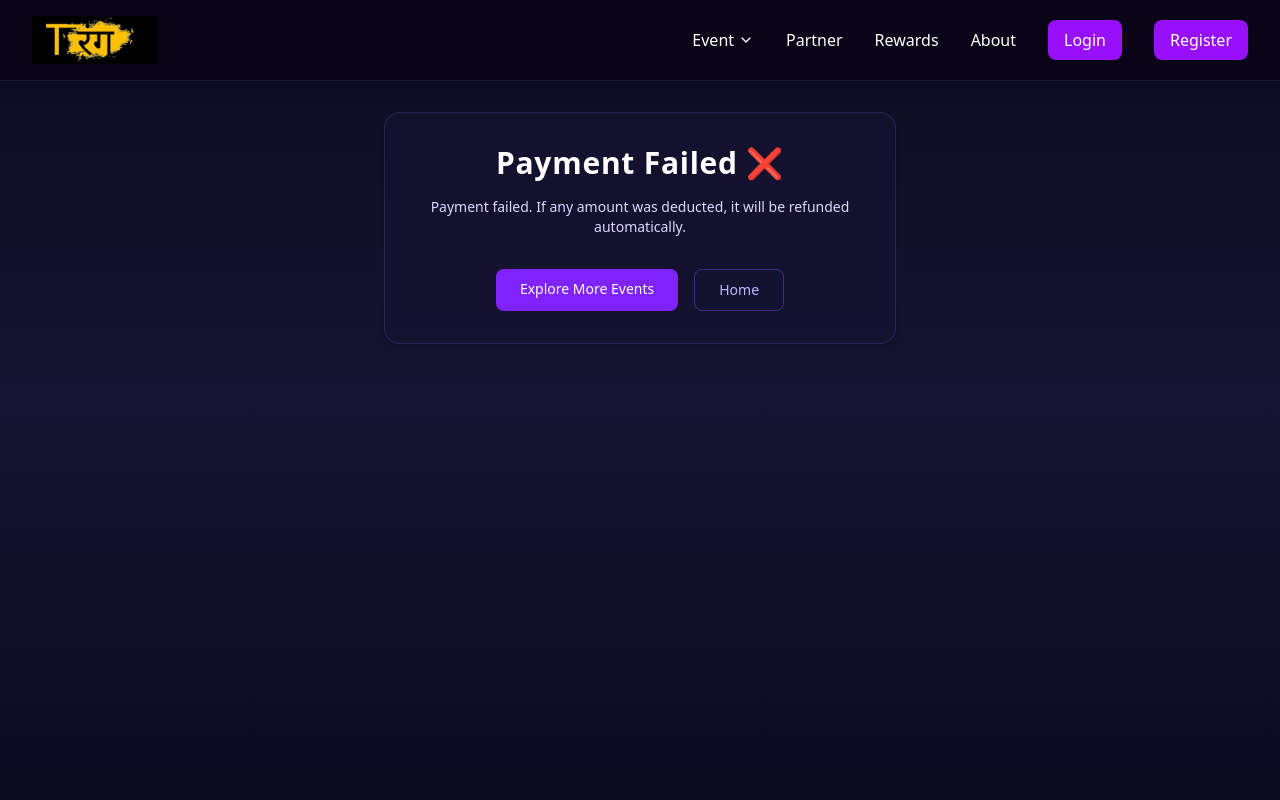
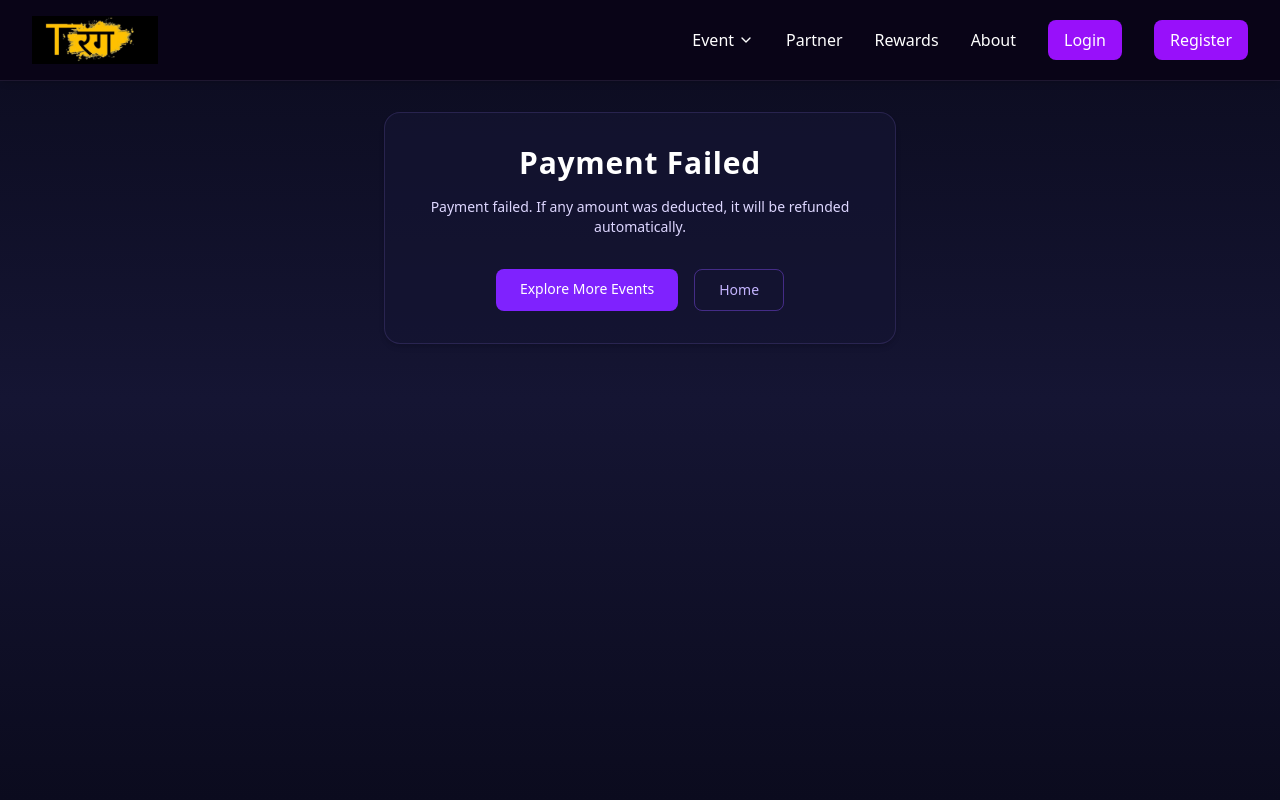
Before and after one commit to Satyam0000000/Tarang_Frontend, a React (Vite) app: page /payment-success in a window 1280 px wide. Shown: the top 800 px of the page. Built offline with nearby package versions, Linux system fonts and the light colour scheme.

Commit message:
emoji remove payment successful

```diff
--- a/src/pages/PaymentSuccess.jsx
+++ b/src/pages/PaymentSuccess.jsx
@@ -48,9 +48,9 @@ function PaymentSuccess() {
 
         <h1 className="text-3xl font-bold tracking-wide text-white">
           {status === "VERIFYING" && "Verifying payment..."}
-          {status === "PAID" && "Payment Successful 🎉"}
-          {status === "PENDING" && "Payment Pending ⏳"}
-          {status === "FAILED" && "Payment Failed ❌"}
+          {status === "PAID" && "Payment Successful "}
+          {status === "PENDING" && "Payment Pending "}
+          {status === "FAILED" && "Payment Failed "}
         </h1>
 
         <p className="mt-4 text-sm text-violet-200">
```
